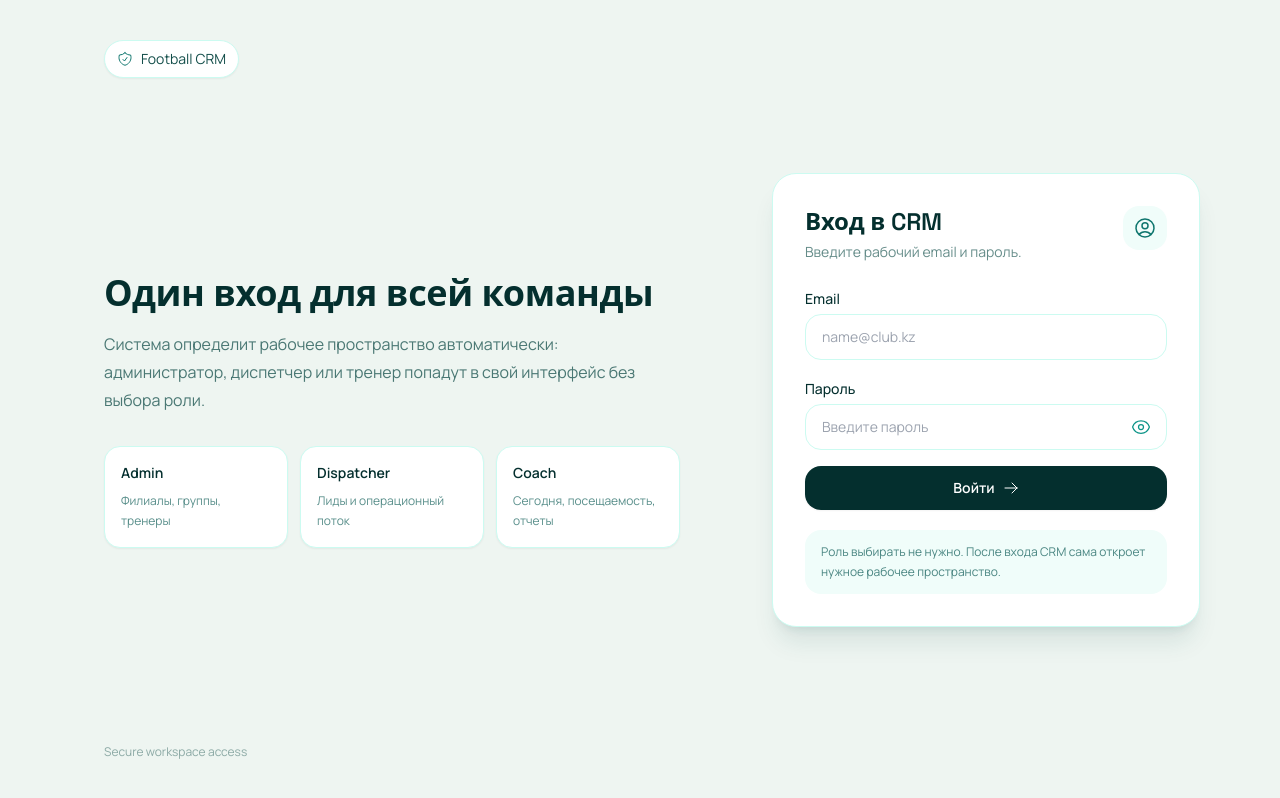
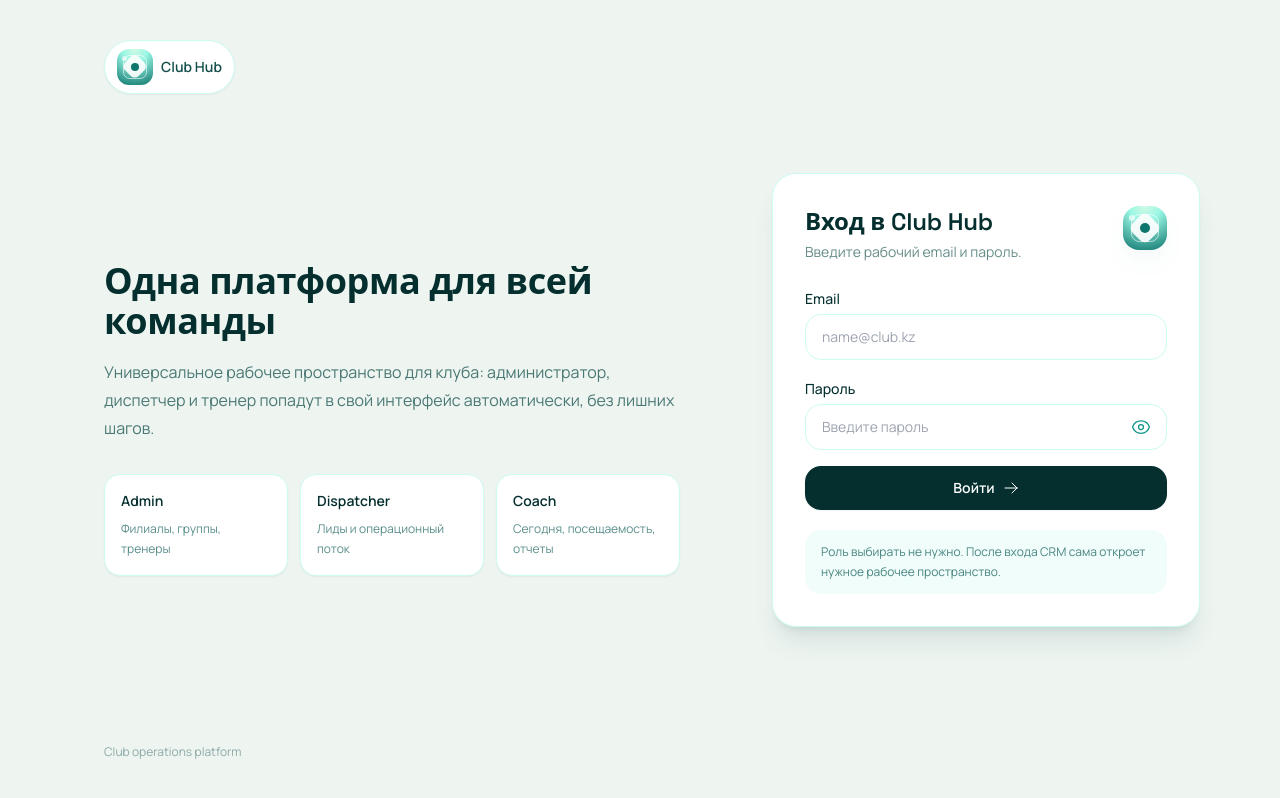
Before and after one commit to soccerhub-platform/soccer-hub-frontend, a React (Vite) app: page /login in a window 1280 px wide. Built offline with nearby package versions, Linux system fonts and the light colour scheme; no server answers.

Commit message:
Refresh branding across app layouts and login

```diff
--- a/index.html
+++ b/index.html
@@ -3,7 +3,8 @@
   <head>
     <meta charset="UTF-8" />
     <meta name="viewport" content="width=device-width, initial-scale=1.0" />
-    <title>Football CRM</title>
+    <link rel="icon" type="image/svg+xml" href="/favicon.svg" />
+    <title>Club Hub</title>
   </head>
   <body class="bg-gray-50">
     <div id="root"></div>
--- a/src/modules/admin/AdminLayout.tsx
+++ b/src/modules/admin/AdminLayout.tsx
@@ -11,6 +11,7 @@ import {
 import { useAuth } from "../../shared/AuthContext";
 import { useAdminBranch } from "./BranchContext";
 import { Button } from "../../shared/ui";
+import BrandMark from "../../shared/ui/BrandMark";
 
 const AdminLayout: React.FC = () => {
   const { logout, user } = useAuth();
@@ -34,11 +35,16 @@ const AdminLayout: React.FC = () => {
       {/* Sidebar */}
       <aside className="flex w-64 flex-col border-r border-slate-200 bg-white/95 shadow-sm backdrop-blur">
         <div className="p-5">
-          <div className="heading-font text-admin-700 font-semibold text-lg tracking-tight">
-            Football CRM
-          </div>
-          <div className="text-xs text-slate-500 mt-1">
-            Admin Control
+          <div className="flex items-center gap-3">
+            <BrandMark compact />
+            <div>
+              <div className="heading-font text-admin-700 font-semibold text-lg tracking-tight">
+                Club Hub
+              </div>
+              <div className="text-xs text-slate-500 mt-1">
+                Admin Control
+              </div>
+            </div>
           </div>
         </div>
         <nav className="mt-2 flex-1 space-y-1">
--- a/src/modules/admin/leads/AdminCreateLeadModal.tsx
+++ b/src/modules/admin/leads/AdminCreateLeadModal.tsx
@@ -459,8 +459,8 @@ const AdminCreateLeadModal: React.FC<AdminCreateLeadModalProps> = ({
                   }
                   className={`${inputBaseClassName} border-slate-200 focus:border-cyan-700 focus:ring-cyan-100`}
                 >
-                  <option value="MALE">{leadType === "ADULT" ? "Мужчина" : "Мальчик"}</option>
-                  <option value="FEMALE">{leadType === "ADULT" ? "Женщина" : "Девочка"}</option>
+                  <option value="MALE">Мальчик</option>
+                  <option value="FEMALE">Девочка</option>
                 </select>
               </label>
 
--- a/src/modules/admin/leads/ConvertLeadModal.tsx
+++ b/src/modules/admin/leads/ConvertLeadModal.tsx
@@ -51,7 +51,7 @@ const ConvertLeadModal: React.FC<ConvertLeadModalProps> = ({
 }) => {
   const today = useMemo(() => toIsoDate(new Date()), []);
   const [participantId, setParticipantId] = useState(
-    participants.length === 1 ? participants[0].id : ""
+    participants.length === 1 ? participants[0].id ?? "" : ""
   );
   const [groupId, setGroupId] = useState(groups.length === 1 ? groups[0].groupId : "");
   const [participantBirthDate, setParticipantBirthDate] = useState(
@@ -64,7 +64,7 @@ const ConvertLeadModal: React.FC<ConvertLeadModalProps> = ({
 
   useEffect(() => {
     if (!isOpen) return;
-    setParticipantId(participants.length === 1 ? participants[0].id : "");
+    setParticipantId(participants.length === 1 ? participants[0].id ?? "" : "");
     setGroupId(groups.length === 1 ? groups[0].groupId : "");
     setParticipantBirthDate(participants.length === 1 ? participants[0].birthDate ?? "" : "");
     setContractStartDate(today);
--- a/src/modules/auth/Login.tsx
+++ b/src/modules/auth/Login.tsx
@@ -4,13 +4,12 @@ import {
   ArrowRightIcon,
   EyeIcon,
   EyeSlashIcon,
-  ShieldCheckIcon,
-  UserCircleIcon,
 } from "@heroicons/react/24/outline";
 import toast from "react-hot-toast";
 import { useAuth } from "../../shared/AuthContext";
 import { readStoredUser } from "../../shared/auth-storage";
 import { canRoleAccessPath, getHomePathForRoles } from "../../shared/roleRedirect";
+import BrandMark from "../../shared/ui/BrandMark";
 
 interface LoginLocationState {
   from?: { pathname?: string };
@@ -79,16 +78,16 @@ const LoginPage: React.FC = () => {
       <div className="mx-auto grid min-h-screen w-full max-w-6xl grid-cols-1 lg:grid-cols-[1fr_460px]">
         <section className="hidden flex-col justify-between px-10 py-10 lg:flex">
           <div className="inline-flex w-fit items-center gap-2 rounded-full border border-teal-100 bg-white px-3 py-2 text-sm text-teal-900 shadow-sm">
-            <ShieldCheckIcon className="h-4 w-4 text-teal-700" />
-            Football CRM
+            <BrandMark compact />
+            <span className="font-semibold">Club Hub</span>
           </div>
 
           <div className="max-w-xl">
             <div className="heading-font text-4xl font-semibold text-teal-950">
-              Один вход для всей команды
+              Одна платформа для всей команды
             </div>
             <p className="mt-4 text-base leading-7 text-teal-900/75">
-              Система определит рабочее пространство автоматически: администратор, диспетчер или тренер попадут в свой интерфейс без выбора роли.
+              Универсальное рабочее пространство для клуба: администратор, диспетчер и тренер попадут в свой интерфейс автоматически, без лишних шагов.
             </p>
 
             <div className="mt-8 grid grid-cols-3 gap-3">
@@ -106,7 +105,7 @@ const LoginPage: React.FC = () => {
           </div>
 
           <div className="text-xs text-teal-900/45">
-            Secure workspace access
+            Club operations platform
           </div>
         </section>
 
@@ -115,14 +114,14 @@ const LoginPage: React.FC = () => {
             <div className="mb-6 flex items-start justify-between gap-4">
               <div>
                 <div className="heading-font text-2xl font-semibold text-teal-950">
-                  Вход в CRM
+                  Вход в Club Hub
                 </div>
                 <p className="mt-1 text-sm text-teal-900/65">
                   Введите рабочий email и пароль.
                 </p>
               </div>
-              <div className="flex h-11 w-11 shrink-0 items-center justify-center rounded-2xl bg-teal-50">
-                <UserCircleIcon className="h-6 w-6 text-teal-700" />
+              <div className="shrink-0">
+                <BrandMark />
               </div>
             </div>
 
--- a/src/modules/coach/CoachLayout.tsx
+++ b/src/modules/coach/CoachLayout.tsx
@@ -5,10 +5,10 @@ import {
   ClockIcon,
   HomeIcon,
   ArrowRightOnRectangleIcon,
-  ShieldCheckIcon,
   UserCircleIcon,
 } from "@heroicons/react/24/outline";
 import { useAuth } from "../../shared/AuthContext";
+import BrandMark from "../../shared/ui/BrandMark";
 
 const CoachLayout: React.FC = () => {
   const { logout, user } = useAuth();
@@ -24,11 +24,9 @@ const CoachLayout: React.FC = () => {
       <header className="sticky top-0 z-10 border-b border-teal-100 bg-white/95 px-4 py-3 backdrop-blur">
         <div className="mx-auto flex w-full max-w-4xl items-center justify-between">
           <div className="flex items-center gap-3">
-            <div className="flex h-10 w-10 items-center justify-center rounded-2xl bg-teal-50">
-              <ShieldCheckIcon className="h-5 w-5 text-teal-700" />
-            </div>
+            <BrandMark compact />
             <div>
-              <div className="heading-font text-sm font-semibold text-teal-950">Рабочее место тренера</div>
+              <div className="heading-font text-sm font-semibold text-teal-950">Club Hub</div>
               <div className="text-xs text-teal-800/65">{user?.email ?? "Тренер"}</div>
             </div>
           </div>
--- a/src/modules/dispatcher/DispatcherLayout.tsx
+++ b/src/modules/dispatcher/DispatcherLayout.tsx
@@ -10,6 +10,7 @@ import {
 } from '@heroicons/react/24/outline';
 import { useAuth } from '../../shared/AuthContext';
 import { Button } from '../../shared/ui';
+import BrandMark from '../../shared/ui/BrandMark';
 
 /**
  * Layout component for dispatcher pages.  Provides a sidebar with
@@ -40,11 +41,16 @@ const DispatcherLayout: React.FC = () => {
       {/* Sidebar */}
       <aside className="flex w-64 flex-col border-r border-slate-200 bg-white/95 shadow-sm backdrop-blur">
         <div className="p-5">
-          <div className="heading-font text-dispatcher-700 font-semibold text-lg tracking-tight">
-            Football CRM
-          </div>
-          <div className="text-xs text-slate-500 mt-1">
-            Dispatcher Desk
+          <div className="flex items-center gap-3">
+            <BrandMark compact />
+            <div>
+              <div className="heading-font text-dispatcher-700 font-semibold text-lg tracking-tight">
+                Club Hub
+              </div>
+              <div className="text-xs text-slate-500 mt-1">
+                Dispatcher Desk
+              </div>
+            </div>
           </div>
         </div>
         <nav className="mt-2 flex-1 space-y-1">
--- /dev/null
+++ b/src/shared/ui/BrandMark.tsx
@@ -0,0 +1,24 @@
+import React from "react";
+
+interface BrandMarkProps {
+  className?: string;
+  compact?: boolean;
+}
+
+const BrandMark: React.FC<BrandMarkProps> = ({ className = "", compact = false }) => {
+  const sizeClass = compact ? "h-9 w-9 rounded-xl" : "h-11 w-11 rounded-2xl";
+
+  return (
+    <div
+      className={`relative inline-flex items-center justify-center overflow-hidden bg-[radial-gradient(circle_at_top,#d1fae5_0%,#99f6e4_32%,#0f766e_100%)] shadow-[0_12px_30px_-18px_rgba(15,118,110,0.85)] ${sizeClass} ${className}`}
+      aria-hidden="true"
+    >
+      <span className="absolute inset-[18%] rounded-[30%] border border-white/60" />
+      <span className="absolute h-[54%] w-[54%] rotate-45 rounded-[28%] bg-white/90" />
+      <span className="absolute h-[22%] w-[22%] rounded-full bg-teal-700" />
+      <span className="absolute left-[14%] top-[20%] h-[14%] w-[14%] rounded-full bg-white/65" />
+    </div>
+  );
+};
+
+export default BrandMark;
```
Also changed, not shown: favicon.svg (added).
